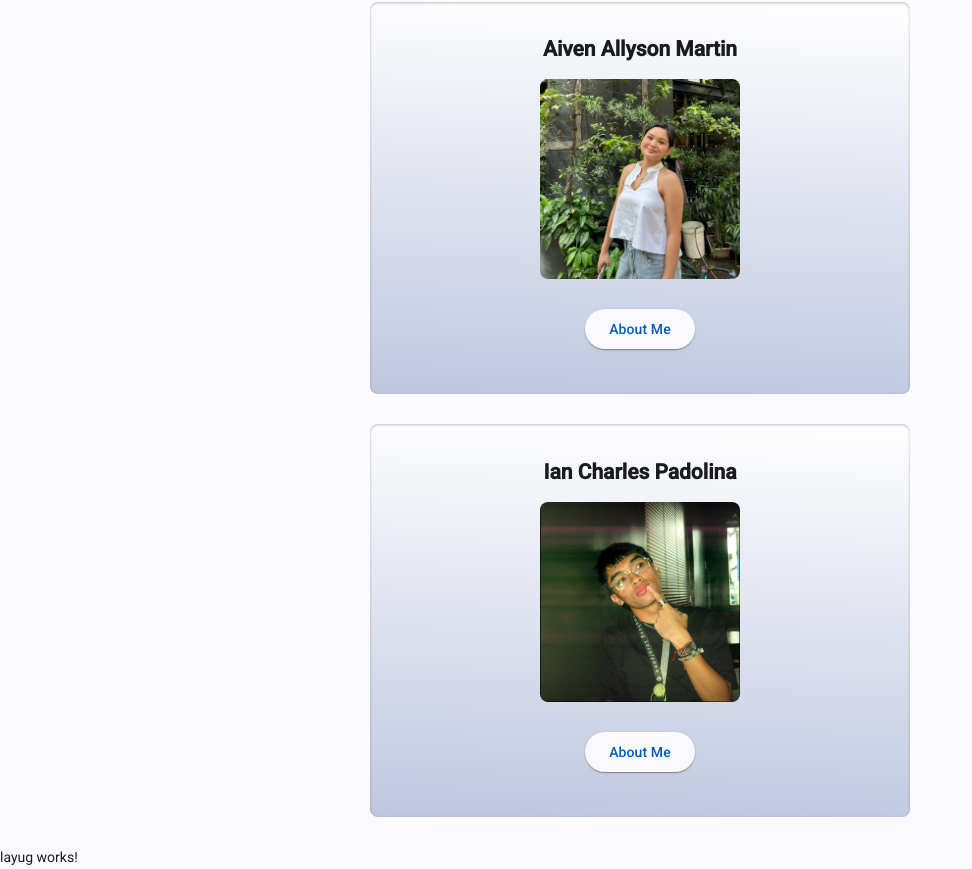
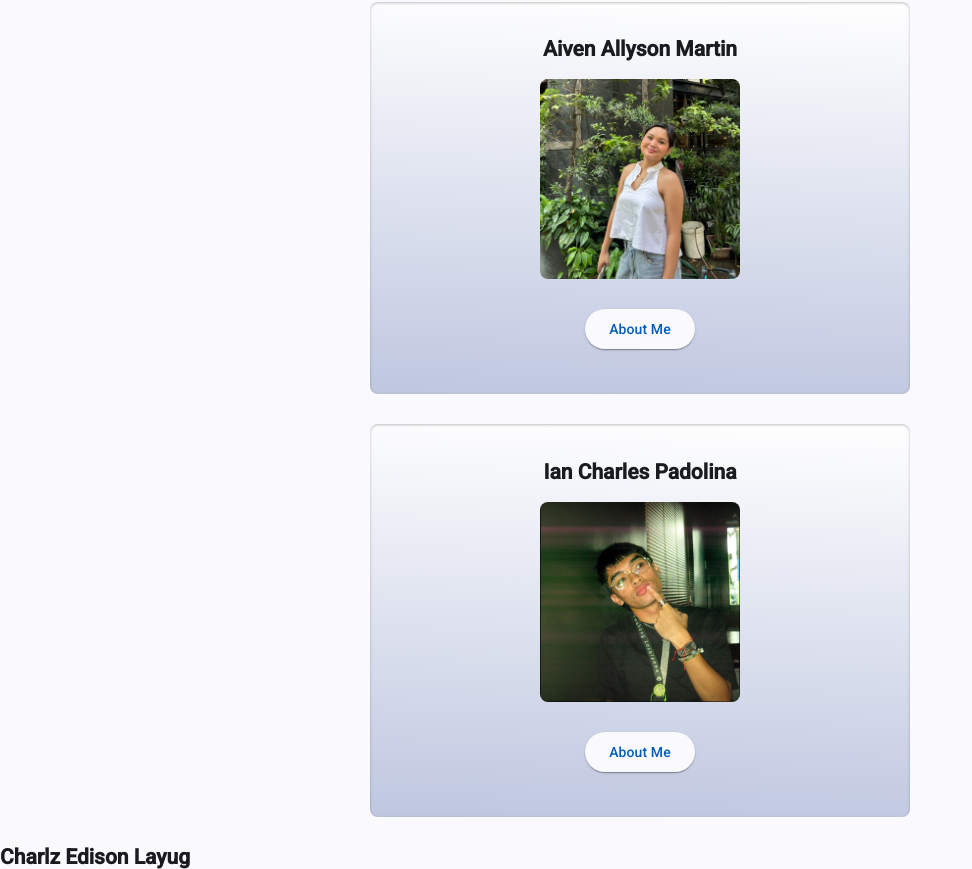
Before and after one commit to ILT-ALICA/S-ITWB415-Enabling-Assessment-3, an Angular app in the folder ALICA/: page / in a window 1280 px wide. Shown: the part 957-1826 px from the top of the page, without its empty margins (0-972 px from the left). Built offline with nearby package versions, Linux system fonts and the light colour scheme.

Commit message:
add name to Layug component

```diff
--- a/ALICA/src/app/layug/layug.html
+++ b/ALICA/src/app/layug/layug.html
@@ -1 +1 @@
-<p>layug works!</p>
+<h2>{{ name }}</h2>
--- a/ALICA/src/app/layug/layug.ts
+++ b/ALICA/src/app/layug/layug.ts
@@ -6,4 +6,8 @@ import { Component } from '@angular/core';
   styleUrl: './layug.scss',
   templateUrl: './layug.html',
 })
-export class Layug {}
+export class Layug {
+
+  name = 'Charlz Edison Layug';
+
+}
```
